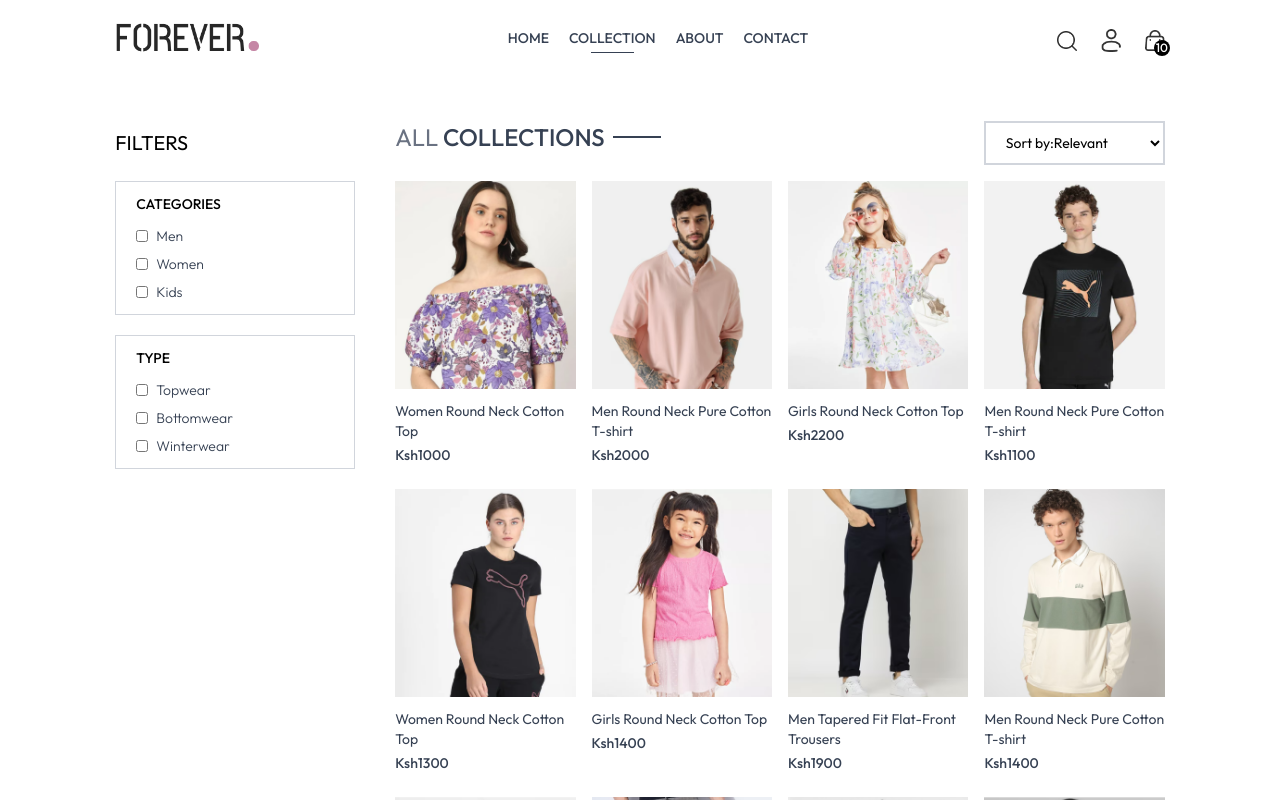
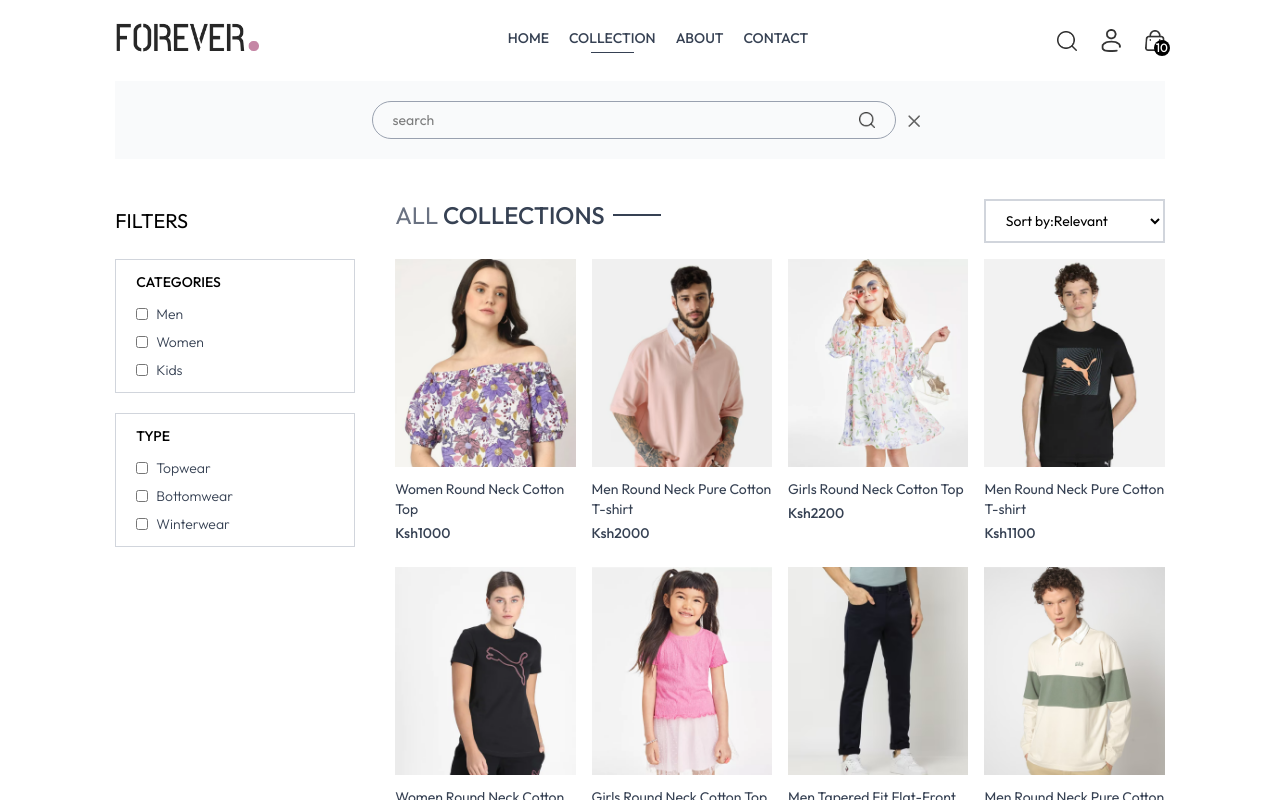
Before and after one commit to jayruskirui/SALES-APP, a React (Vite) app in the folder frontend/: page /collection in a window 1280 px wide. Both pictures are taken after a click on the picture 1066 px from the left and 40 px from the top of the page. Shown: the top 800 px of the page. Built offline with nearby package versions, Linux system fonts and the light colour scheme.

Commit message:
collection updates

```diff
--- a/frontend/src/App.jsx
+++ b/frontend/src/App.jsx
@@ -11,11 +11,13 @@
 import Orders from './pages/Orders'
 import Navbar from './components/Navbar'
 import Footer from './components/Footer'
+import SearchBar from './components/SearchBar'
 
 const App = () => {
   return (
     <div className="px-4 sm:px-[5vw] md:px-[7vw] lg:px-[9vw]">
       <Navbar />
+      <SearchBar />
       <Routes>
         <Route path='/' element={<Home />} />
         <Route path='/collection' element={<Collection />} />
--- a/frontend/src/components/Navbar.jsx
+++ b/frontend/src/components/Navbar.jsx
@@ -1,10 +1,13 @@
-import React, { useState } from 'react'
+import React, { useContext, useState } from 'react'
 import {assets} from '../assets/assets'
 import {Link, NavLink} from 'react-router-dom'
+import { ShopContext } from '../context/ShopContext'
 
 const Navbar = () => {
 
     const [visible, setVisible] = useState(false)
+
+    const { setShowSearch } = useContext(ShopContext);
 
   return (
     <div className="flex items-center justify-between py-5 font-medium">
@@ -37,7 +40,7 @@
         </ul>
 
         <div className="flex items-center gap-6">
-            <img src={assets.search_icon} alt=" " className="w-5 cursor-pointer"/>
+            <img onClick={() => setShowSearch(true)} src={assets.search_icon} alt=" " className="w-5 cursor-pointer"/>
 
             <div className="group relative">
               <img src={assets.profile_icon} alt=" " className="w-5 cursor-pointer"/>
--- /dev/null
+++ b/frontend/src/components/SearchBar.jsx
@@ -0,0 +1,32 @@
+import React, { use, useContext, useEffect, useState } from 'react'
+import { ShopContext } from '../context/ShopContext';
+import { assets } from '../assets/assets';
+import { useLocation } from 'react-router-dom';
+
+const SearchBar = () => {
+
+    const { search, setSearch, showSearch, setShowSearch } = useContext(ShopContext);
+    const [visible, setVisible] = useState(false);
+    const location = useLocation();
+
+    useEffect(() => {
+        if (location.pathname.includes('collection')){
+            setVisible(true);
+        }
+        else{
+            setVisible(false);
+        }
+    }, [location])
+
+  return showSearch && visible ? (
+    <div className='bg-gray-50  text-center'>
+        <div className='inline-flex items-center justify-center border border-gray-400 px-5 py-2 my-5 mx-3 rounded-full w-3/4 sm:w-1/2'>
+            <input value={search} onChange={(e) => setSearch(e.target.value)} className='flex-1 outline-none bg-inherit text-sm' type="text" placeholder='search' />
+            <img src={assets.search_icon} alt='' className='w-4'/>
+        </div>
+        <img onClick={() => setShowSearch(false)} src={assets.cross_icon} alt='' className='inline w-3 cursor-pointer'/>
+    </div>
+  ) : null;
+}
+
+export default SearchBar
--- a/frontend/src/context/ShopContext.jsx
+++ b/frontend/src/context/ShopContext.jsx
@@ -1,4 +1,4 @@
-import { createContext } from "react";
+import { createContext, useState } from "react";
 import { products } from "../assets/assets";
 
 
@@ -8,9 +8,12 @@
 
     const currency = 'Ksh';
     const delivery_fee =10;
+    const [search, setSearch] = useState('');
+    const [showSearch, setShowSearch] = useState(false);
 
     const value ={
-        products, currency, delivery_fee
+        products, currency, delivery_fee,
+        search, setSearch, showSearch, setShowSearch
     }
 
     return (
--- a/frontend/src/pages/Collection.jsx
+++ b/frontend/src/pages/Collection.jsx
@@ -6,11 +6,12 @@
 
 const Collection = () => {
 
-  const { products } = useContext(ShopContext);
+  const { products, search, showSearch } = useContext(ShopContext);
   const [showFilter, setShowFilter] =useState(false);
   const [filterProducts, setFilterProducts] = useState([]);
   const [category, setCategory] = useState([]);
   const [subCategory, setSubCategory] = useState([]);
+  const [sortType, setSortType] = useState('Relevant');
 
   const toggleCategory = (e) => {
 
@@ -38,6 +39,10 @@
 
     let productsCopy = products.slice();
 
+    if (showSearch && search){
+      productsCopy = productsCopy.filter((item) => item.name.toLowerCase().includes(search.toLowerCase()));
+    }
+
     if(category.length > 0){
       productsCopy = productsCopy.filter((item) => category.includes(item.category));
     }
@@ -50,7 +55,25 @@
 
   }
 
+  const sortProduct = () => {
 
+    let fpCopy = filterProducts.slice();
+
+    switch (sortType) {
+      case 'low-high':
+        setFilterProducts(fpCopy.sort((a,b) => (a.price - b.price)));
+        break;
+
+      case 'high-low':
+        setFilterProducts(fpCopy.sort((a,b) => (b.price - a.price)));
+        break;
+
+      default:
+        applyFilter();
+        break;
+    }
+
+  }
 
 
 
@@ -60,7 +83,11 @@
 
   useEffect(() => {
     applyFilter();
-  }, [category, subCategory]);
+  }, [category, subCategory, search, showSearch]);
+
+  useEffect(() => {
+    sortProduct();
+  }, [sortType]);
 
   return (
     <div className='flex flex-col sm:flex-row gap-1 sm:gap-10 pt-10 '>
@@ -111,7 +138,7 @@
         <Title text1={'ALL'} text2={'COLLECTIONS'}/>
 
         {/* Product sort */}
-        <select className='border-2 border-gray-300 text-sm px-4 py-2'>
+        <select onChange={(e) => setSortType(e.target.value)} className='border-2 border-gray-300 text-sm px-4 py-2'>
           <option value='Relevant'>Sort by:Relevant</option>
           <option value='low-high'>Sort by: Low to High</option>
           <option value='high-low'>Sort by: High to Low</option>
```
